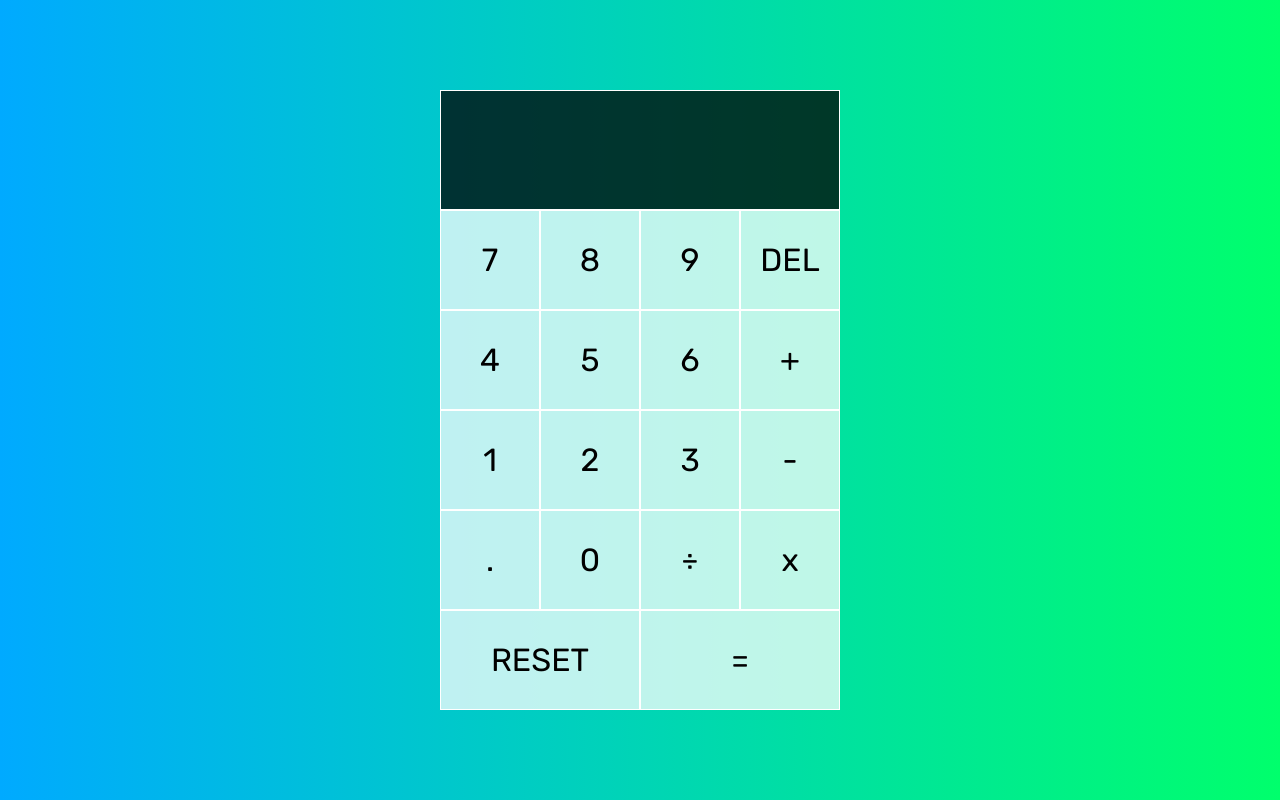
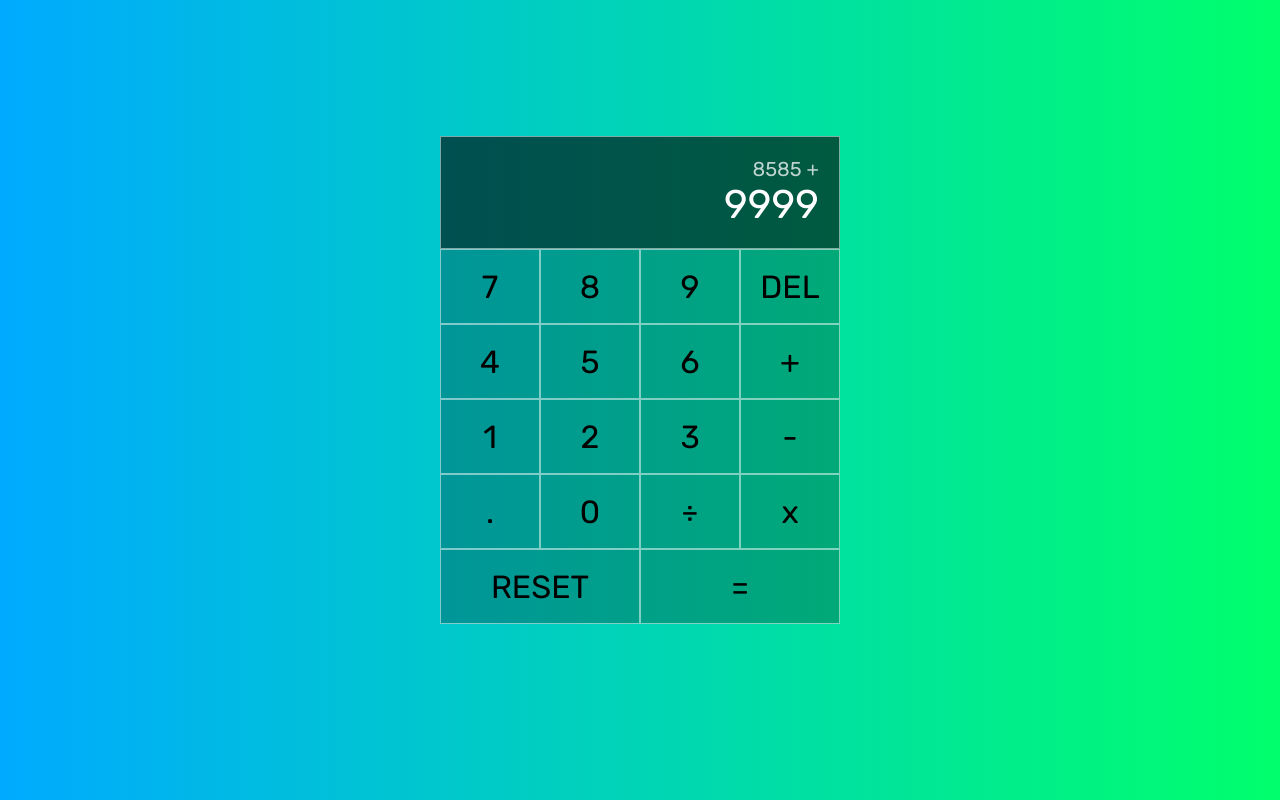
Before and after one commit to EshanTrivedi21/Calculator, a plain HTML site: page index.html in a window 1280 px wide. Drawn offline with Linux system fonts and the light colour scheme; a web font is replaced by a local one.

Commit message:
Design Changes

```diff
--- a/index.html
+++ b/index.html
@@ -15,8 +15,8 @@
 <body>
     <div class="calculator-grid">
         <div class="output">
-            <div class="previous-operand"></div>
-            <div class="current-operand"></div>
+            <div class="previous-operand">8585 +</div>
+            <div class="current-operand">9999</div>
         </div>
         <button>7</button>
         <button>8</button>
@@ -35,7 +35,7 @@
         <button>÷</button>
         <button>x</button>
         <button class="span-two">RESET</button>
-        <button class="span-two">=</button>
+        <button class="but span-two">=</button>
     </div>
 </body>
 </html>
--- a/styles.css
+++ b/styles.css
@@ -2,6 +2,7 @@
     box-sizing: border-box;
     font-family: 'Rubik', sans-serif;
     font-weight: normal;
+    overflow: hidden;
 }
 
 body{
@@ -14,48 +15,48 @@ body{
     display: grid;
     justify-content: center;
     align-content: center;
-    min-height: 100vh;
+    min-height: 95vh;
     grid-template-columns: repeat(4, 100px);
-    grid-template-rows: minmax(120px, auto) repeat(5, 100px);
+    grid-template-rows: minmax(100px, auto) repeat(5, 75px);
 }
 
 .calculator-grid > button{
     cursor: pointer;
     font-size: 2rem;
-    border: 1px solid white;
+    border: 1px solid rgba(255, 255, 255, 0.5);
+    border-radius: 0%;
     outline: none;
-    background-color: rgba(255,255,255,.75);
+    background-color: rgba(0, 0, 0, 0.25);
 }
 
 .calculator-grid > button:hover{
-    background-color: rgba(255,255,255,.90);
+    background-color: rgba(255, 255, 255, 0.2);
 }
 
 .span-two{
     grid-column: span 2;
-
 }
 
 .output{
     grid-column: 1/-1;
-    background-color: rgba(0,0,0,.75);
-    border: 1px solid white;
+    background-color: rgba(0,0,0,.6);
+    border: 1px solid rgba(255, 255, 255, 0.5);
     outline: none;
     display: flex;
     align-items: flex-end;
     justify-content: space-around;
     flex-direction: column;
-    padding: 10%;
+    padding: 5%;
     word-wrap: break-word;
     word-break: break-all;
 }
 
 .output .previous-operand{
-    color: rgba(255,255,255,.55);
-    font-size: 1.5rem;
+    color: rgba(255,255,255,.75);
+    font-size: 1.25rem;
 }
 
 .output .current-operand{
-    color: rgba(255,255,255,.90);
+    color: rgba(255,255,255,1);
     font-size: 2.5rem;
 }
```
Also changed, not shown: favicon.png.
